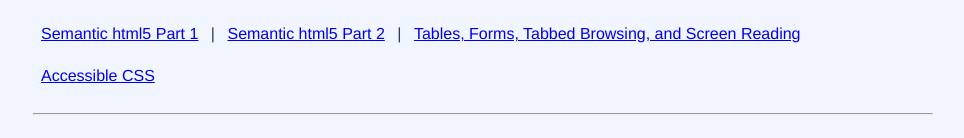
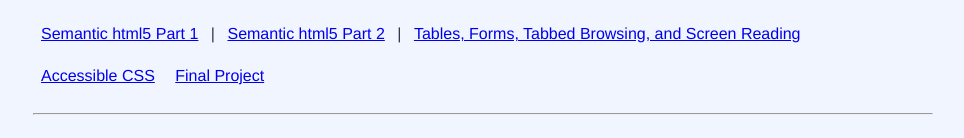
Before and after one commit to AutoBement/ATLS-3150, a plain HTML site: page index.html in a window 1280 px wide. Shown: the part 270-408 px from the top of the page, without its empty margins (157-1121 px from the left). Drawn offline with Linux system fonts and the light colour scheme.

Commit message:
Update
Update

```diff
--- a/index.html
+++ b/index.html
@@ -35,6 +35,7 @@
                 <a href="Assign2/assign2_ragdoll.html">Semantic html5 Part 2</a> |
                 <a href="Assign3/assign3.html">Tables, Forms, Tabbed Browsing, and Screen Reading</a>
                 <a href="Assign4/assign4.html">Accessible CSS</a>
+                <a href="Final/index.html">Final Project</a>
             </p>
         </nav>
 
```
